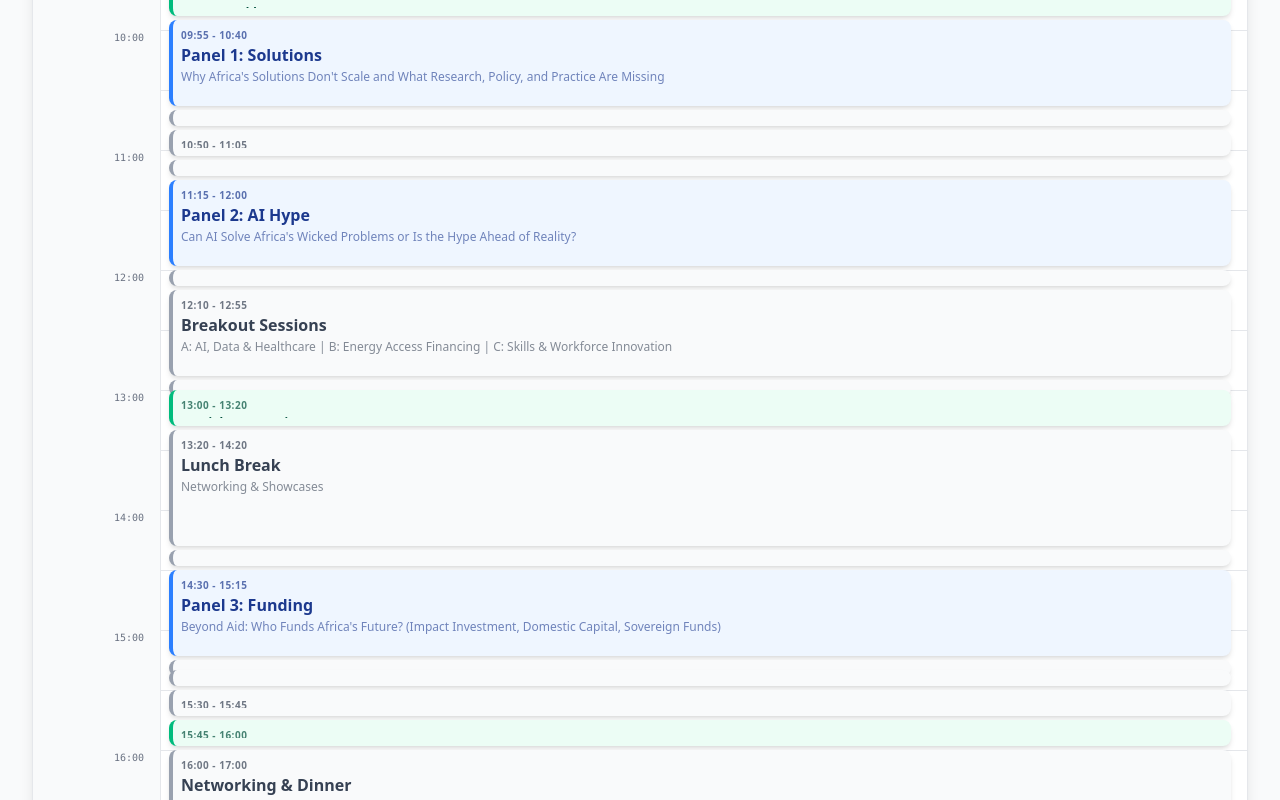
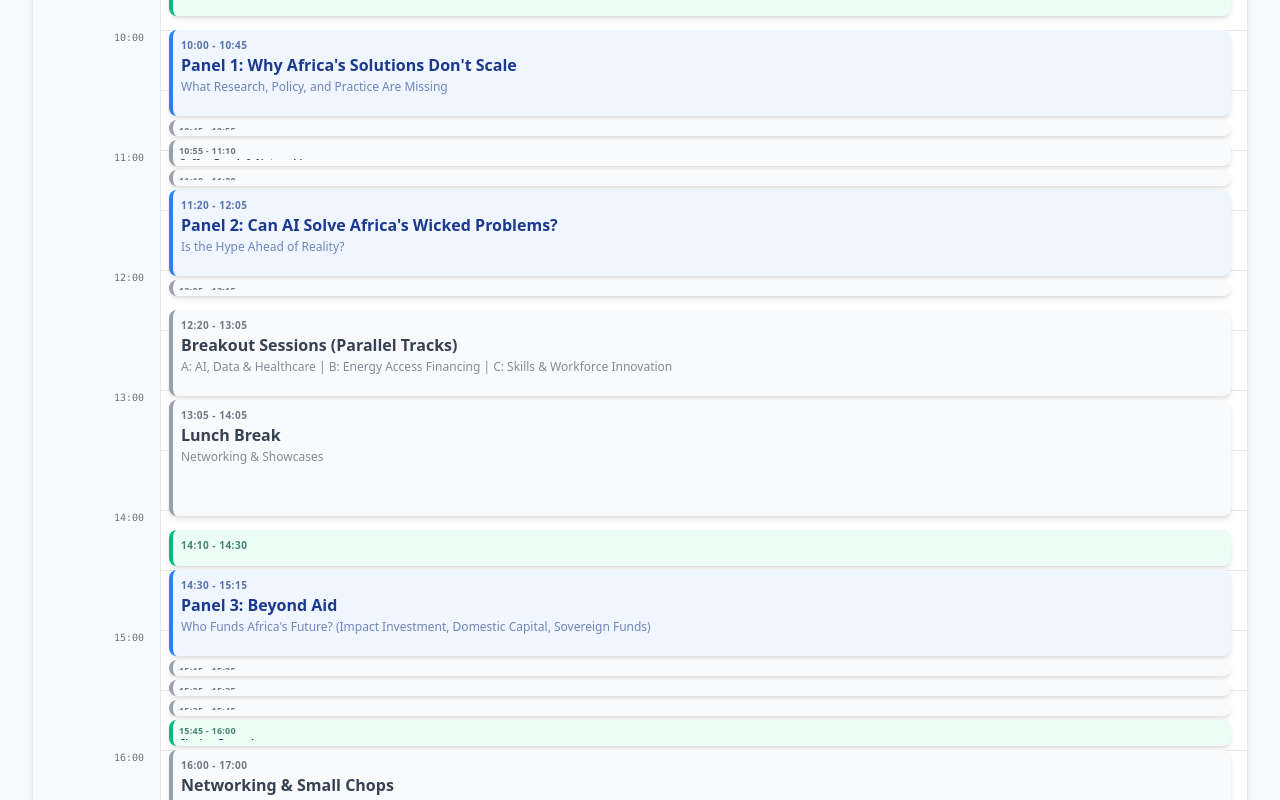
Before and after one commit to davidfayanju1/Cranfieldafricanimpactsummit, a React (Vite) app: page /programme in a window 1280 px wide. Shown: the part 920-1720 px from the top of the page. Built offline with nearby package versions, Linux system fonts and the light colour scheme.

Commit message:
UI update

```diff
--- a/src/pages/programme.tsx
+++ b/src/pages/programme.tsx
@@ -3,10 +3,11 @@ import { motion, AnimatePresence } from "framer-motion";
 import DefaultLayout from "../layout/DefaultLayout";
 
 // Configuration for the grid
-const START_HOUR = 8; // 8 AM
+const START_HOUR = 8; // 8 AM - Changed to 8 to accommodate 8:30 registration
 const HOUR_HEIGHT = 120; // px per hour
 const MINUTE_HEIGHT = HOUR_HEIGHT / 60;
 
+// Updated schedule data based on the provided document (Final Programme_CAIS2026.docx)
 const scheduleData = [
   {
     id: 1,
@@ -32,7 +33,7 @@ const scheduleData = [
     end: "09:20",
     title: "Welcome Address",
     details: "Cranfield University",
-    speakers: "Pro Vice-Chancellor",
+    speakers: "Prof. Leon Terry (Pro Vice-Chancellor)",
     type: "highlight",
   },
   {
@@ -41,7 +42,7 @@ const scheduleData = [
     end: "09:35",
     title: "Goodwill Message",
     details: "Patron",
-    speakers: "Thelma Ekiyor - International CEO Women for Women Intl.",
+    speakers: "Thelma Ekiyor (International CEO Women for Women Intl.)",
     type: "highlight",
   },
   {
@@ -50,33 +51,32 @@ const scheduleData = [
     end: "09:55",
     title: "Keynote Address",
     details: "Beyond Aid: Who Funds Africa's Future?",
-    speakers: "Mojisola Hunponu-Wusu - President Woodhall Capital",
+    speakers: "Mojisola Hunponu-Wusu (President Woodhall Capital Group)",
     type: "highlight",
   },
   {
     id: 6,
-    start: "09:55",
-    end: "10:40",
-    title: "Panel 1: Solutions",
-    details:
-      "Why Africa's Solutions Don't Scale and What Research, Policy, and Practice Are Missing",
+    start: "10:00",
+    end: "10:45",
+    title: "Panel 1: Why Africa's Solutions Don't Scale",
+    details: "What Research, Policy, and Practice Are Missing",
     speakers:
-      "Dr. Jennifer Daniel, Dr. Inyene Nkanta, Edidiong Uwemakpan, Dr May Sule, Dr Fred Amonya",
+      "Moderator: Dr. Jennifer Daniel. Panelists: Dr. Inyene Nkanta, Edidiong Uwemakpan, Dr May Sule, Dr Fred Amonya",
     type: "panel",
   },
   {
     id: 7,
-    start: "10:40",
-    end: "10:50",
+    start: "10:45",
+    end: "10:55",
     title: "Pitch Session",
     details: "Pitch 1 & 2 (2 × 5 mins)",
-    speakers: "Desmond Evurani & Mayowa",
+    speakers: "Desmond Evurani & Mayowa Andrew",
     type: "breakout",
   },
   {
     id: 8,
-    start: "10:50",
-    end: "11:05",
+    start: "10:55",
+    end: "11:10",
     title: "Coffee Break & Networking",
     details: "Refreshments & connections",
     speakers: "All",
@@ -84,112 +84,92 @@ const scheduleData = [
   },
   {
     id: 9,
-    start: "11:05",
-    end: "11:15",
+    start: "11:10",
+    end: "11:20",
     title: "Research Presentation",
     details: "Mitigating Conflict and Climate Obstacles to Africa's Potential",
-    speakers: "Dr Colin D. Robinson - Kings College London",
+    speakers: "Dr Colin D. Robinson (Kings College London)",
     type: "breakout",
   },
   {
     id: 10,
-    start: "11:15",
-    end: "12:00",
-    title: "Panel 2: AI Hype",
-    details:
-      "Can AI Solve Africa's Wicked Problems or Is the Hype Ahead of Reality?",
+    start: "11:20",
+    end: "12:05",
+    title: "Panel 2: Can AI Solve Africa's Wicked Problems?",
+    details: "Is the Hype Ahead of Reality?",
     speakers:
-      "Lillian Awuor, Kayode Adeniyi, Ayantola Alayande, Dr Desmond Bisandu",
+      "Moderator: Ifeoluwa Ogunbufunmi. Panelists: Lillian Awuor, Kayode Adeniyi, Ayantola Alayande, Dr Desmond Bisandu, Emil Ekiyor",
     type: "panel",
   },
   {
     id: 11,
-    start: "12:00",
-    end: "12:10",
+    start: "12:05",
+    end: "12:15",
     title: "Research Presentation",
     details: "Know Your BloodLine: Sickle Cell Genetic Inheritance",
-    speakers: "Mary Adeturinmo - Imperial College",
+    speakers: "Mary Adeturinmo (Imperial College)",
     type: "breakout",
   },
   {
     id: 12,
-    start: "12:10",
-    end: "12:55",
-    title: "Breakout Sessions",
+    start: "12:20",
+    end: "13:05",
+    title: "Breakout Sessions (Parallel Tracks)",
     details:
       "A: AI, Data & Healthcare | B: Energy Access Financing | C: Skills & Workforce Innovation",
-    speakers: "Various Experts",
+    speakers: "Various experts (see session details)",
     type: "breakout",
   },
   {
     id: 13,
-    start: "12:55",
-    end: "13:00",
-    title: "Pitch 3",
-    details: "Pitch Your Wicked Solution",
-    speakers: "Mary Wambugu (University of Leeds)",
-    type: "breakout",
-  },
-  {
-    id: 14,
-    start: "13:00",
-    end: "13:20",
-    title: "Special Presentation",
-    details: "Africapitalism - Rethinking Capitalism for Africa",
-    speakers:
-      "Prof. Kenneth Amaeshi - Chair in Business and Sustainable Development",
-    type: "highlight",
-  },
-  {
-    id: 15,
-    start: "13:20",
-    end: "14:20",
+    start: "13:05",
+    end: "14:05",
     title: "Lunch Break",
     details: "Networking & Showcases",
     speakers: "All",
     type: "break",
   },
   {
+    id: 14,
+    start: "14:10",
+    end: "14:30",
+    title: "Special Presentation",
+    details: "Africapitalism - Rethinking Capitalism for Africa",
+    speakers: "Prof. Kenneth Amaeshi (European University Institute)",
+    type: "highlight",
+  },
+  {
+    id: 15,
+    start: "14:30",
+    end: "15:15",
+    title: "Panel 3: Beyond Aid",
+    details:
+      "Who Funds Africa's Future? (Impact Investment, Domestic Capital, Sovereign Funds)",
+    speakers:
+      "Moderator: Aisha Abdulaziz. Panelists: Prof. Kenneth Amaeshi, Mojisola Hunponu-Wusu, Ade Ayeyemi, Olu Omoyele",
+    type: "panel",
+  },
+  {
     id: 16,
-    start: "14:20",
-    end: "14:30",
-    title: "Research Presentation",
-    details: "Mycotoxins in Africa",
-    speakers: "Dr Carol Verheecke-Vaesse - Cranfield University",
+    start: "15:15",
+    end: "15:25",
+    title: "Pitch Session",
+    details: "Pitch 3 & 4 - Pitch Your Wicked Solution",
+    speakers: "Crystal & Johnson-Mitchell, Nadjette Djemouai",
     type: "breakout",
   },
   {
     id: 17,
-    start: "14:30",
-    end: "15:15",
-    title: "Panel 3: Funding",
-    details:
-      "Beyond Aid: Who Funds Africa's Future? (Impact Investment, Domestic Capital, Sovereign Funds)",
-    speakers:
-      "Mojisola Hunponu-Wusu, Ade Ayeyemi, Prof. Kenneth Amaeshi, Olu Omoyele",
-    type: "panel",
+    start: "15:25",
+    end: "15:35",
+    title: "Research Presentation",
+    details: "Mycotoxins in Africa",
+    speakers: "Dr Carol Verheecke-Vaesse (Cranfield University)",
+    type: "breakout",
   },
   {
     id: 18,
-    start: "15:15",
-    end: "15:20",
-    title: "Research Presentation",
-    details: "Clean Cooling",
-    speakers: "Dr Natalia Falagán - Cranfield University",
-    type: "breakout",
-  },
-  {
-    id: 19,
-    start: "15:20",
-    end: "15:30",
-    title: "Pitch 4 & 5",
-    details: "Pitch Your Wicked Solution",
-    speakers: "Nadjette and Crystal",
-    type: "breakout",
-  },
-  {
-    id: 20,
-    start: "15:30",
+    start: "15:35",
     end: "15:45",
     title: "Reflections & Takeaways",
     details: "Synthesis of insights from panels, breakouts, and discussions",
@@ -197,7 +177,7 @@ const scheduleData = [
     type: "breakout",
   },
   {
-    id: 21,
+    id: 19,
     start: "15:45",
     end: "16:00",
     title: "Closing Remarks",
@@ -206,10 +186,10 @@ const scheduleData = [
     type: "highlight",
   },
   {
-    id: 22,
+    id: 20,
     start: "16:00",
     end: "17:00",
-    title: "Networking & Dinner",
+    title: "Networking & Small Chops",
     details: "Strategic networking, relationship building",
     speakers: "All participants",
     type: "break",
@@ -359,7 +339,8 @@ const Programme = () => {
                 {scheduleData.map((event) => {
                   const top = calculatePosition(event.start);
                   const height = calculateHeight(event.start, event.end);
-                  const isSmallEvent = height < 50;
+                  // Determine layout based on available height
+                  const isVerySmallEvent = height < 40;
 
                   return (
                     <motion.div
@@ -368,30 +349,37 @@ const Programme = () => {
                       animate={{ opacity: 1, scale: 1 }}
                       onMouseEnter={() => setHoveredEvent(event.id)}
                       onMouseLeave={() => setHoveredEvent(null)}
-                      className={`absolute left-2 right-4 rounded-lg border-l-4 p-2 cursor-pointer transition-all z-0 hover:z-30 shadow-md ${
+                      className={`absolute left-2 right-4 rounded-lg border-l-4 cursor-pointer transition-all z-0 hover:z-30 shadow-md ${
                         event.type === "highlight"
                           ? "bg-emerald-50 border-emerald-500 text-emerald-900"
                           : event.type === "panel"
                             ? "bg-blue-50 border-blue-500 text-blue-900"
                             : "bg-gray-50 border-gray-400 text-gray-700"
-                      }`}
+                      } ${isVerySmallEvent ? "p-1.5" : "p-2"}`}
                       style={{ top: `${top}px`, height: `${height - 4}px` }}
                     >
                       <div className="flex flex-col h-full overflow-hidden">
-                        <span className="text-[10px] font-bold opacity-70 mb-0.5 uppercase tracking-wider">
-                          {event.start} - {event.end}
-                        </span>
-
-                        {isSmallEvent ? (
-                          <h4 className="font-bold text-xs leading-tight truncate">
-                            {event.title}
-                          </h4>
+                        {isVerySmallEvent ? (
+                          // Compact layout for very short events (10-15 min)
+                          <>
+                            <span className="text-[9px] font-semibold opacity-70 uppercase tracking-wide leading-none">
+                              {event.start} - {event.end}
+                            </span>
+                            <h4 className="font-bold text-[10px] leading-tight mt-0.5 line-clamp-2">
+                              {event.title}
+                            </h4>
+                          </>
                         ) : (
+                          // Normal layout for longer events
                           <>
+                            <span className="text-[10px] font-bold opacity-70 mb-0.5 uppercase tracking-wider">
+                              {event.start} - {event.end}
+                            </span>
                             <h4 className="font-bold text-sm md:text-base leading-tight">
                               {event.title}
                             </h4>
-                            {height > 80 && (
+                            {/* Additional details only for taller cards */}
+                            {height > 60 && (
                               <p className="text-xs mt-1 opacity-60 line-clamp-2">
                                 {event.details}
                               </p>
```
